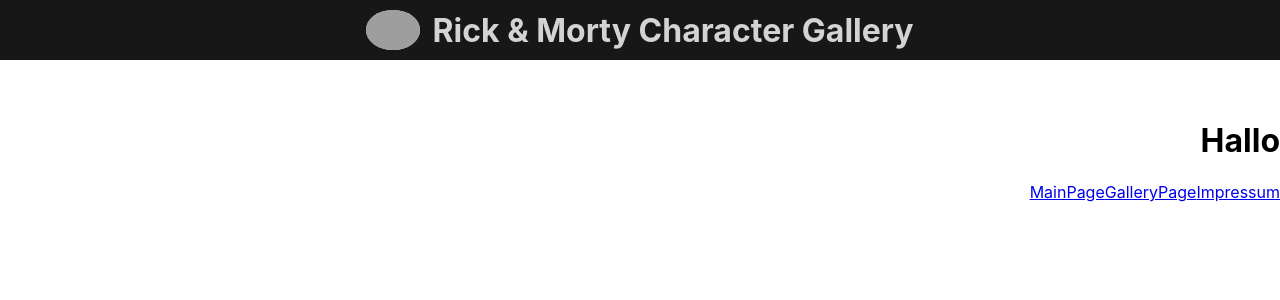
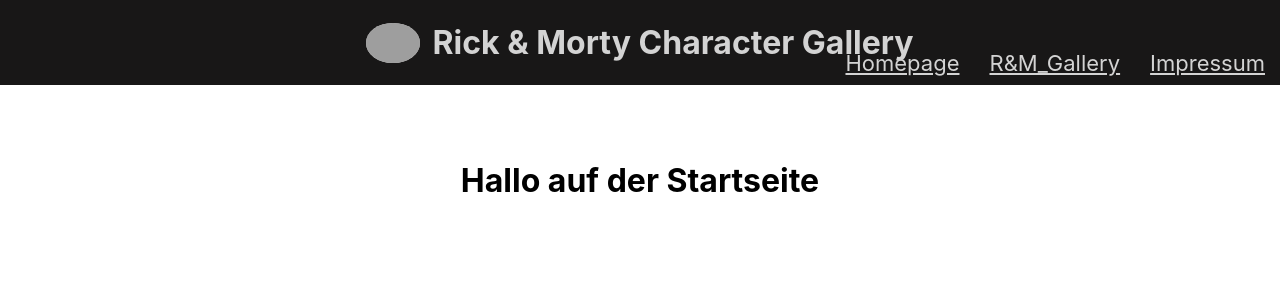
Before and after one commit to wodie99/rick-and-morty-frontend1-wodie, a React (Create React App) app: page / in a window 1280 px wide. Shown: the top 300 px of the page. Built offline with nearby package versions, Linux system fonts and the light colour scheme; grey boxes are pictures that could not be loaded.

Commit message:
RM mit NavLink

```diff
--- a/src/App.css
+++ b/src/App.css
@@ -2,13 +2,9 @@
     text-align: center;
 }
 
-
-
-.Links {
-    text-align: right;
-    padding-top: 100px;
+.Homepage {
+    padding-top: 140px;
 }
-
 
 .inputName button {
     padding-top: 65px;
--- a/src/App.tsx
+++ b/src/App.tsx
@@ -8,35 +8,32 @@
 
 function MainPage() {
     return (
-        <div className={"Links"}>
+        <div className={"Homepage"}>
 
-            <h1>Hallo</h1>
-
-            <Link to="/">MainPage</Link>
-            <Link to="/p1">GalleryPage</Link>
-            <Link to="/p2">Impressum</Link>
+            <h1>Hallo auf der Startseite</h1>
 
         </div>
     );
 }
 
 function App() {
+
+
     return (
 
         <div className="App">
 
-            <Title/>
+
 
             <BrowserRouter>
+                <Title />
                 <Routes>
-
-                    <Route path="/" element={<MainPage/>}/>
-                    <Route path="/p1" element={<GalleryPage/>}/>
-                    {/*<Route path="/character/:id" element={<CharacterDetailPage/>}/>*/}
-                    <Route path="p2" element={<Impressum/>}/>
-
+                    <Route path={"/"} element={<MainPage />}/>
+                    <Route path={"/p1"} element={<GalleryPage />}/>
+                    <Route path={"/p2"} element={<Impressum />}/>
                 </Routes>
             </BrowserRouter>
+
 
         </div>
     );
--- a/src/components/CharacterCard.tsx
+++ b/src/components/CharacterCard.tsx
@@ -8,15 +8,16 @@
 
 export default function CharacterCard( { character } : CharacterCardProps ) {
 
-    // const navigate = useNavigate()
-    //
-    // const onCardClick = () => {
-    //     console.log("Click in CharacterCard")
-    //     console.log(character.name)
-    // navigate("/character/:id")
+    const navigate = useNavigate()
+
+    const onCardClick = () => {
+        console.log("Click in CharacterCard")
+        console.log(character.id)
+        navigate(`/character/${character.id}`)
+    }
 
 
-    return <div className="character-card">
+    return <div className="character-card" onClick={onCardClick}>
         <h2> {character.name} </h2>
         <img src={character.image}/>
         <h3> Status: {character.status}</h3>
--- a/src/components/Title.css
+++ b/src/components/Title.css
@@ -1,14 +1,25 @@
 header {
     display: flex;
     flex-direction: row;
+}
+a {
+    font-size:22px;
+    padding-left: 15px;
+    padding-right: 15px;
+    color: lightgrey;
+}
 
+nvvlink a {
+    font-size:30px;
+    padding-left: 15px;
+    padding-right: 15px;
 }
 
 .Row1 {
     display: flex;
     justify-content: center;
     align-items: center;
-    height: 60px;
+    height: 85px;
     /*padding-bottom: 20px;*/
     background-color: #181717;
     color: lightgrey;
@@ -35,6 +46,8 @@
     justify-content: right;
     padding-top: 50px;
 
+
+
     width: 100%;
     position: fixed;
 
@@ -45,6 +58,7 @@
 }
 .L2 {
     padding-left: 50;
+
 }
 .L3 {
     padding-left: 50;
--- a/src/components/Title.tsx
+++ b/src/components/Title.tsx
@@ -1,5 +1,5 @@
 import "./Title.css"
-import {Link} from "react-router-dom";
+import {Link, NavLink} from "react-router-dom";
 import React from "react";
 
 export default function Title() {
@@ -11,22 +11,27 @@
             <img id={"rm-logo"} src={"https://rickandmortyapi.com/icons/icon-512x512.png"} alt={"Rick and Morty Logo"}/>
             <h1>Rick & Morty Character Gallery</h1>
         </div>
-        {/*<div className={"Row2"}>*/}
-        {/*    <div className={"L1"}>*/}
-        {/*        <h3>Test 1</h3>*/}
-        {/*        /!*<Link to ="/">Homepage</Link>*!/*/}
-        {/*    </div>*/}
-        {/*    <div className={"L2"}>*/}
-        {/*        <h3>Test 2</h3>*/}
-        {/*        /!*<Link to="/p1">GalleryPage</Link>*!/*/}
-        {/*    </div>*/}
-        {/*    <div className={"L3"}>*/}
-        {/*        <h3>test 3</h3>*/}
-        {/*        /!*<Link to="/p2">Impressum</Link>*!/*/}
-        {/*    </div>*/}
+        <div className={"Row2"}>
+            {/*<NavLink to={"/p1"}>Gallery</NavLink>*/}
+            {/*<NavLink to={"/p1"}>Impressum</NavLink>*/}
 
 
-        {/*</div>*/}
+
+            <div className={"L1"}>
+                {/*<h3>Test 1</h3>*/}
+                <Link to ="/">Homepage</Link>
+            </div>
+            <div className={"L2"}>
+                {/*<h3>Test 2</h3>*/}
+                <NavLink to="/p1">R&M_Gallery</NavLink>
+            </div>
+            <div className={"L3"}>
+                {/*<h3>test 3</h3>*/}
+                <NavLink to="/p2">Impressum</NavLink>
+            </div>
+
+
+        </div>
 
 
     </header>
--- /dev/null
+++ b/src/pages/GalleryPage.css
@@ -0,0 +1,4 @@
+.inputName button {
+    padding-top: 95px;
+    font-size: 20px;
+}
--- a/src/pages/GalleryPage.tsx
+++ b/src/pages/GalleryPage.tsx
@@ -1,5 +1,5 @@
 import React, {ChangeEvent, useEffect, useState} from 'react';
-
+import "./GalleryPage.css"
 import Title from "./../components/Title";
 import Gallery from "./../components/Gallery";
 import CharacterCard from "./../components/CharacterCard";
--- a/src/pages/Impressum.css
+++ b/src/pages/Impressum.css
@@ -1,5 +1,5 @@
 .ImpressumTitle {
 
 color: black;
-    padding-top: 100px;
+    padding-top: 140px;
 }
```
Also changed, not shown: src/components/CharacterDetailPage.tsx (+22 -4 lines).
